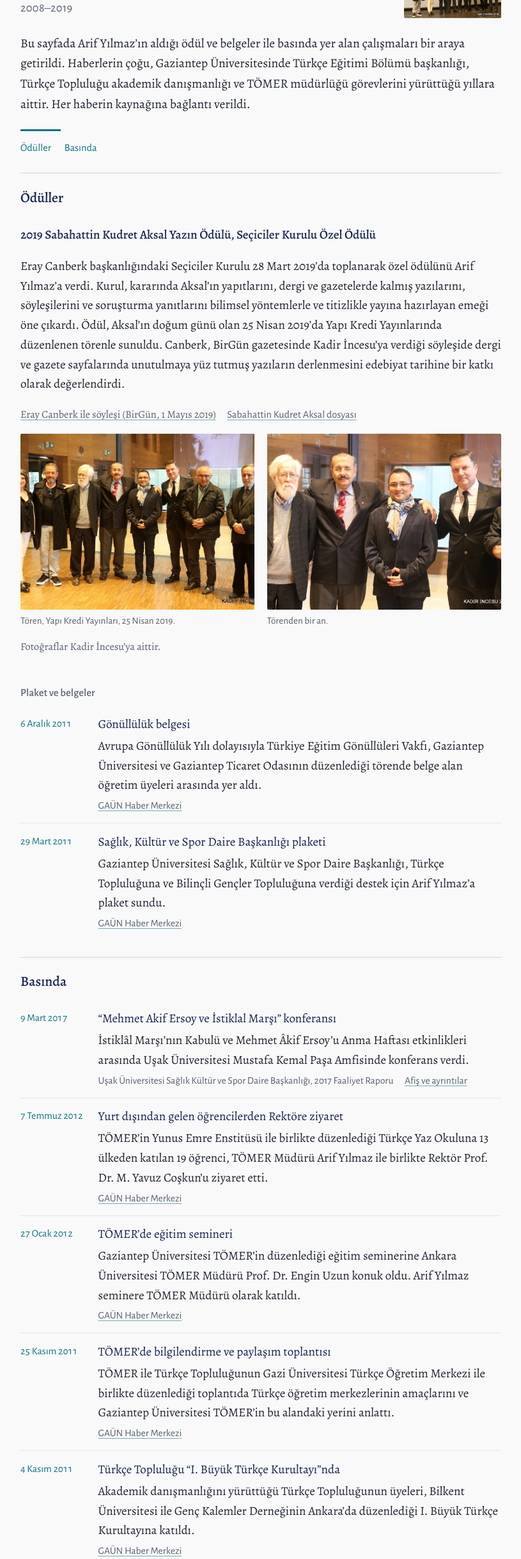
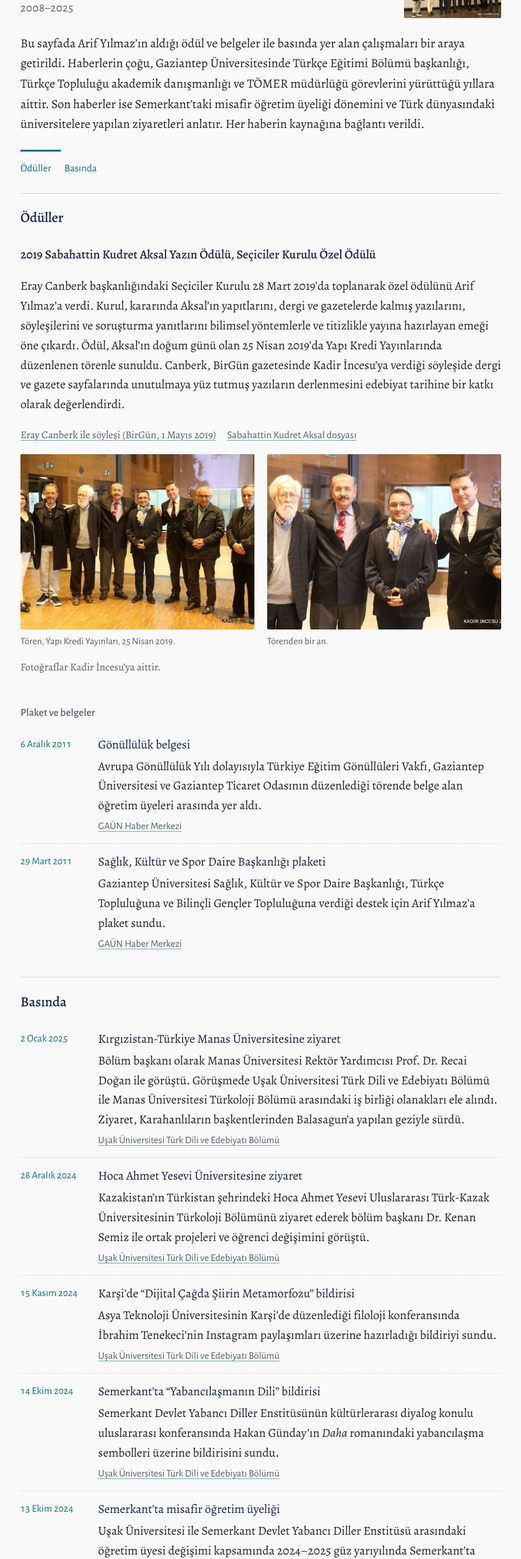
Before and after one commit to yilmaz-arif/yilmaz-arif.github.io, a plain HTML site: page basin/index.html in a window 1280 px wide. Shown: the part 264-2701 px from the top of the page at 64% size, without its empty margins (232-1047 px from the left). Drawn offline with nearby package versions, Linux system fonts and the light colour scheme.

Commit message:
Basında: Uşak TDE haberleri (Semerkant, Karşi, Türkistan, Bişkek)
Co-Authored-By: Claude Opus 5.5 <noreply@anthropic.com>
Claude-Session: https://claude.ai/code/session_01GtHFNYqhViatXfudXKkuER

```diff
--- a/basin/index.html
+++ b/basin/index.html
@@ -4,10 +4,10 @@
 <meta charset="utf-8">
 <meta name="viewport" content="width=device-width, initial-scale=1">
 <title>Basında ve ödüller | Arif Yılmaz</title>
-<meta name="description" content="Arif Yılmaz’ın 2019 Sabahattin Kudret Aksal Yazın Ödülü, plaket ve belgeleri ile 2008–2017 yılları arasında basında yer alan çalışmaları.">
+<meta name="description" content="Arif Yılmaz’ın 2019 Sabahattin Kudret Aksal Yazın Ödülü, plaket ve belgeleri ile 2008–2025 yılları arasında basında yer alan çalışmaları.">
 <link rel="canonical" href="https://yilmaz-arif.github.io/basin/">
 <meta property="og:title" content="Basında ve ödüller | Arif Yılmaz">
-<meta property="og:description" content="Arif Yılmaz’ın 2019 Sabahattin Kudret Aksal Yazın Ödülü, plaket ve belgeleri ile 2008–2017 yılları arasında basında yer alan çalışmaları.">
+<meta property="og:description" content="Arif Yılmaz’ın 2019 Sabahattin Kudret Aksal Yazın Ödülü, plaket ve belgeleri ile 2008–2025 yılları arasında basında yer alan çalışmaları.">
 <meta property="og:type" content="website">
 <meta property="og:url" content="https://yilmaz-arif.github.io/basin/">
 <meta property="og:image" content="https://yilmaz-arif.github.io/gorsel/kart.jpg">
@@ -118,11 +118,11 @@ ul.haber li + li { border-top: 1px dotted var(--cizgi); }
 <div>
 <p class="tur">Haber ve belge arşivi</p>
 <h1>Basında ve ödüller</h1>
-<p class="yillar">2008–2019</p>
+<p class="yillar">2008–2025</p>
 </div>
 <figure><img src="medya/aksal-odul-2019-sahne.jpg" alt="2019 Sabahattin Kudret Aksal Yazın Ödülü töreni"></figure>
 </div>
-<p class="giris">Bu sayfada Arif Yılmaz’ın aldığı ödül ve belgeler ile basında yer alan çalışmaları bir araya getirildi. Haberlerin çoğu, Gaziantep Üniversitesinde Türkçe Eğitimi Bölümü başkanlığı, Türkçe Topluluğu akademik danışmanlığı ve TÖMER müdürlüğü görevlerini yürüttüğü yıllara aittir. Her haberin kaynağına bağlantı verildi.</p>
+<p class="giris">Bu sayfada Arif Yılmaz’ın aldığı ödül ve belgeler ile basında yer alan çalışmaları bir araya getirildi. Haberlerin çoğu, Gaziantep Üniversitesinde Türkçe Eğitimi Bölümü başkanlığı, Türkçe Topluluğu akademik danışmanlığı ve TÖMER müdürlüğü görevlerini yürüttüğü yıllara aittir. Son haberler ise Semerkant’taki misafir öğretim üyeliği dönemini ve Türk dünyasındaki üniversitelere yapılan ziyaretleri anlatır. Her haberin kaynağına bağlantı verildi.</p>
 <nav class="icindekiler" aria-label="Bu sayfada"><a href="#oduller">Ödüller</a><a href="#basinda">Basında</a></nav>
 <section id="oduller">
 <h2>Ödüller</h2>
@@ -139,6 +139,11 @@ ul.haber li + li { border-top: 1px dotted var(--cizgi); }
 <section id="basinda">
 <h2>Basında</h2>
 <ul class="haber">
+<li><span class="tarih">2 Ocak 2025</span><span><span class="haber-baslik">Kırgızistan-Türkiye Manas Üniversitesine ziyaret</span><span class="haber-ozet">Bölüm başkanı olarak Manas Üniversitesi Rektör Yardımcısı Prof. Dr. Recai Doğan ile görüştü. Görüşmede Uşak Üniversitesi Türk Dili ve Edebiyatı Bölümü ile Manas Üniversitesi Türkoloji Bölümü arasındaki iş birliği olanakları ele alındı. Ziyaret, Karahanlıların başkentlerinden Balasagun’a yapılan geziyle sürdü.</span><span class="kaynak-bag"><a href="https://turkdiliveedebiyati.usak.edu.tr/haber/13413">Uşak Üniversitesi Türk Dili ve Edebiyatı Bölümü</a></span></span></li>
+<li><span class="tarih">28 Aralık 2024</span><span><span class="haber-baslik">Hoca Ahmet Yesevi Üniversitesine ziyaret</span><span class="haber-ozet">Kazakistan’ın Türkistan şehrindeki Hoca Ahmet Yesevi Uluslararası Türk-Kazak Üniversitesinin Türkoloji Bölümünü ziyaret ederek bölüm başkanı Dr. Kenan Semiz ile ortak projeleri ve öğrenci değişimini görüştü.</span><span class="kaynak-bag"><a href="https://turkdiliveedebiyati.usak.edu.tr/haber/13373">Uşak Üniversitesi Türk Dili ve Edebiyatı Bölümü</a></span></span></li>
+<li><span class="tarih">15 Kasım 2024</span><span><span class="haber-baslik">Karşi’de “Dijital Çağda Şiirin Metamorfozu” bildirisi</span><span class="haber-ozet">Asya Teknoloji Üniversitesinin Karşi’de düzenlediği filoloji konferansında İbrahim Tenekeci’nin Instagram paylaşımları üzerine hazırladığı bildiriyi sundu.</span><span class="kaynak-bag"><a href="https://turkdiliveedebiyati.usak.edu.tr/haber/12755">Uşak Üniversitesi Türk Dili ve Edebiyatı Bölümü</a></span></span></li>
+<li><span class="tarih">14 Ekim 2024</span><span><span class="haber-baslik">Semerkant’ta “Yabancılaşmanın Dili” bildirisi</span><span class="haber-ozet">Semerkant Devlet Yabancı Diller Enstitüsünün kültürlerarası diyalog konulu uluslararası konferansında Hakan Günday’ın <cite>Daha</cite> romanındaki yabancılaşma sembolleri üzerine bildirisini sundu.</span><span class="kaynak-bag"><a href="https://turkdiliveedebiyati.usak.edu.tr/haber/12733">Uşak Üniversitesi Türk Dili ve Edebiyatı Bölümü</a></span></span></li>
+<li><span class="tarih">13 Ekim 2024</span><span><span class="haber-baslik">Semerkant’ta misafir öğretim üyeliği</span><span class="haber-ozet">Uşak Üniversitesi ile Semerkant Devlet Yabancı Diller Enstitüsü arasındaki öğretim üyesi değişimi kapsamında 2024–2025 güz yarıyılında Semerkant’ta Türk dili ve modern Türk edebiyatı dersleri vermeye başladı. Enstitü Rektörü Prof. Dr. Xolikov Bahodir Alikulovich kendisini makamında ağırladı.</span><span class="kaynak-bag"><a href="https://turkdiliveedebiyati.usak.edu.tr/haber/12701">Uşak Üniversitesi Türk Dili ve Edebiyatı Bölümü</a></span></span></li>
 <li><span class="tarih">9 Mart 2017</span><span><span class="haber-baslik">“Mehmet Akif Ersoy ve İstiklal Marşı” konferansı</span><span class="haber-ozet">İstiklâl Marşı’nın Kabulü ve Mehmet Âkif Ersoy’u Anma Haftası etkinlikleri arasında Uşak Üniversitesi Mustafa Kemal Paşa Amfisinde konferans verdi.</span><span class="kaynak-bag">Uşak Üniversitesi Sağlık Kültür ve Spor Daire Başkanlığı, 2017 Faaliyet Raporu<a class="ek-bag" href="../yazarlar/mehmet-akif-ersoy.html#calismalar">Afiş ve ayrıntılar</a></span></span></li>
 <li><span class="tarih">7 Temmuz 2012</span><span><span class="haber-baslik">Yurt dışından gelen öğrencilerden Rektöre ziyaret</span><span class="haber-ozet">TÖMER’in Yunus Emre Enstitüsü ile birlikte düzenlediği Türkçe Yaz Okuluna 13 ülkeden katılan 19 öğrenci, TÖMER Müdürü Arif Yılmaz ile birlikte Rektör Prof. Dr. M. Yavuz Coşkun’u ziyaret etti.</span><span class="kaynak-bag"><a href="https://habermerkezi.gaziantep.edu.tr/2012/07/07/yurt-disindan-gelen-ogrencilerden-rektore-ziyaret/">GAÜN Haber Merkezi</a></span></span></li>
 <li><span class="tarih">27 Ocak 2012</span><span><span class="haber-baslik">TÖMER’de eğitim semineri</span><span class="haber-ozet">Gaziantep Üniversitesi TÖMER’in düzenlediği eğitim seminerine Ankara Üniversitesi TÖMER Müdürü Prof. Dr. Engin Uzun konuk oldu. Arif Yılmaz seminere TÖMER Müdürü olarak katıldı.</span><span class="kaynak-bag"><a href="https://habermerkezi.gaziantep.edu.tr/2012/01/27/tomer-tarafindan-egitim-semineri-gerceklestirildi/">GAÜN Haber Merkezi</a></span></span></li>
```
Also changed, not shown: en/index.html (+1 -1 lines), index.html (+1 -1 lines).
